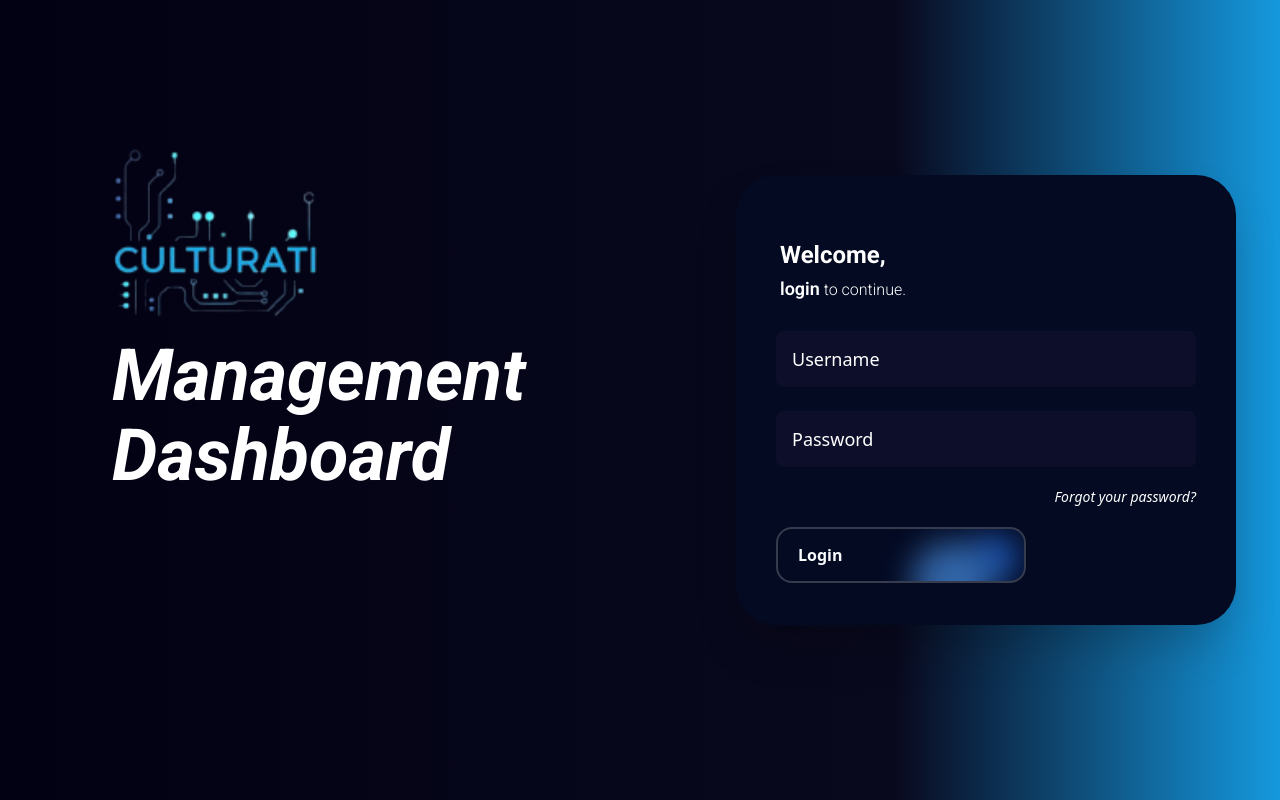
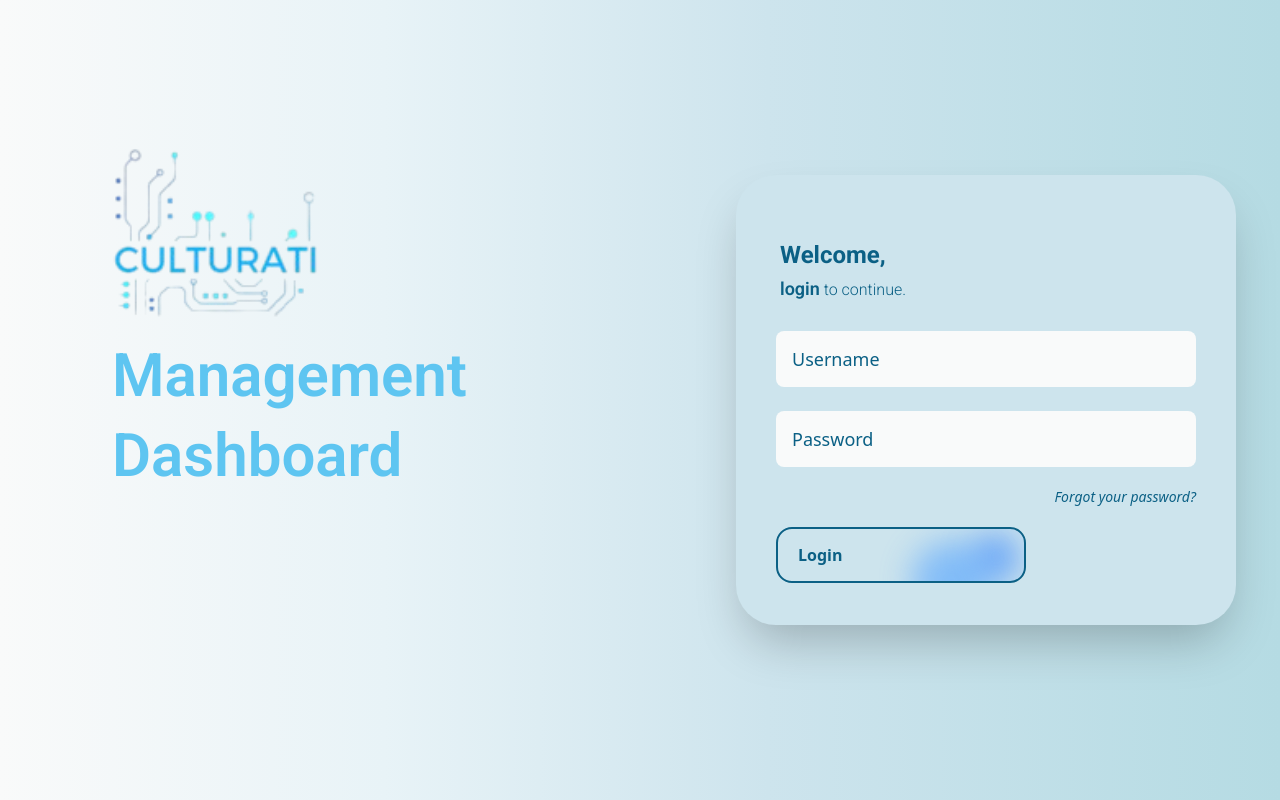
Before and after one commit to AyeshaNizam-5/culturatiDemo, a React (Vite) app: page /login in a window 1280 px wide. Built offline with nearby package versions, Linux system fonts and the light colour scheme; no server answers.

Commit message:
frontend codes #feature

```diff
--- a/src/components/LoginForm.jsx
+++ b/src/components/LoginForm.jsx
@@ -1,4 +1,4 @@
-import React, { useState } from 'react'
+import React, { useState } from 'react';
 import { useNavigate } from 'react-router-dom';
 import { useDispatch, useSelector } from 'react-redux';
 import { loginUser } from '../store/actions/authActions';
@@ -32,11 +32,11 @@ const LoginForm = () => {
 
     return (
         <div className='w-[50%] h-full flex flex-col justify-center items-start px-24'>
-            <form onSubmit={handleSubmit} className='w-[500px] h-[450px] rounded-[40px] bg-[#040a22] shadow-2xl p-10'>
-                <h1 className='text-2xl font-bold text-white roboto mt-5 p-1'>
+            <form onSubmit={handleSubmit} className='w-[500px] h-[450px] rounded-[40px] bg-[#cde4ed] shadow-2xl p-10'>
+                <h1 className='text-2xl font-bold text-[#0b6085] roboto mt-5 p-1'>
                     Welcome,<br/>
-                    <span className='font-semibold text-[18px]'>login</span>
-                    <span className='font-light text-[16px]'> to continue.</span>
+                    <span className='font-semibold text-[18px] text-[#0b6085]'>login</span>
+                    <span className='font-light text-[16px] text-[#0b6085]'> to continue.</span>
                 </h1>
 
                 {error && (
@@ -49,7 +49,7 @@ const LoginForm = () => {
                     value={credentials.username}
                     onChange={handleChange}
                     placeholder='Username'
-                    className='w-full h-14 bg-[#0d0f2a] border-none rounded-lg text-lg focus:outline-none focus:ring-2 focus:ring-blue-500 placeholder:text-white text-white px-4 mt-6'
+                    className='w-full h-14 bg-[#F9FAFA] border-none rounded-lg text-lg focus:outline-none focus:ring-2 focus:ring-blue-500 placeholder:text-[#0b6085] text-[#0b6085] px-4 mt-6'
                 />
                 <input
                     type="password"
@@ -57,9 +57,9 @@ const LoginForm = () => {
                     value={credentials.password}
                     onChange={handleChange}
                     placeholder='Password'
-                    className='w-full h-14 bg-[#0d0f2a] border-none rounded-lg text-lg focus:outline-none focus:ring-2 focus:ring-blue-500 placeholder:text-white text-white px-4 mt-6'
+                    className='w-full h-14 bg-[#F9FAFA] border-none rounded-lg text-lg focus:outline-none focus:ring-2 focus:ring-blue-500 placeholder:text-[#0b6085] text-[#0b6085] px-4 mt-6'
                 />
-                <p className='w-full text-right text-sm text-white italic mt-5 cursor-pointer hover:text-blue-400 transition-colors'>
+                <p className='w-full text-right text-sm text-[#0b6085] italic mt-5 cursor-pointer hover:text-blue-400 transition-colors'>
                     Forgot your password?
                 </p>
                 <button
@@ -67,10 +67,10 @@ const LoginForm = () => {
                     disabled={loading}
                     className={`
                         cursor-pointer text-left mt-5 pl-5
-                        group border-2 border-white/20
+                        group border-2 border-[#0b6085]
                         hover:border-blue-200
-                        relative bg-[#040a22] h-14 w-[250px]
-                        p-3 text-gray-50 text-base font-bold
+                        relative bg-[#cde4ed] h-14 w-[250px]
+                        p-3 text-[#0b6085] text-base font-bold
                         rounded-2xl overflow-hidden
                         transition-all duration-300
                         ${loading ? 'opacity-70 cursor-not-allowed' : 'hover:shadow-[0_0_20px_rgba(59,130,246,0.4)]'}
@@ -86,14 +86,14 @@ const LoginForm = () => {
                         after:blur-lg after:opacity-60
                         hover:before:opacity-100
                         hover:after:opacity-100
-                        hover:text-blue-200
+                        hover:text-blue-[#0b6085]
                     `}
                 >
                     {loading ? 'Logging in...' : 'Login'}
                 </button>
             </form>
         </div>
-    )
+    );
 }
 
-export default LoginForm
+export default LoginForm;
--- a/src/pages/Login.jsx
+++ b/src/pages/Login.jsx
@@ -1,19 +1,19 @@
-import React from 'react'
+import React from 'react';
 import { culturatiLogo } from '../assets';
 import LoginForm from '../components/LoginForm';
 
 const Login = () => {
   return (
-    <div className='w-dvw h-dvh bg-[linear-gradient(90deg,rgba(2,1,19,1)_0%,rgba(9,9,30,1)_70%,rgba(21,153,222,1)_100%)]'>
+    <div className='w-dvw h-dvh bg-[linear-gradient(90deg,#f9fafa_0%,#e8f3f7_30%,#cde4ed_60%,#b5dbe3_100%)]'>
         <div className='w-full h-full flex justify-center items-center'>
             <div className='w-[50%] h-full flex flex-col justify-start items-start'>
                 <img src={culturatiLogo} alt='' className='w-52 mx-28 mt-32' />
-                <h1 className='text-white text-7xl roboto font-bold italic px-28 leading-[80px]'>Management Dashboard</h1>
+                <h1 className='text-[#5ec5f1] text-6xl roboto font-semibold px-28 leading-[80px]'>Management Dashboard</h1>
             </div>
             <LoginForm />
         </div>
     </div>
-  )
+  );
 }
 
 export default Login;
```
